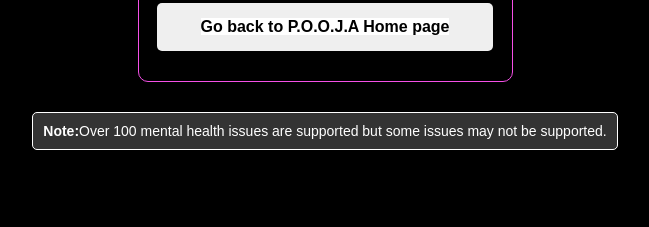
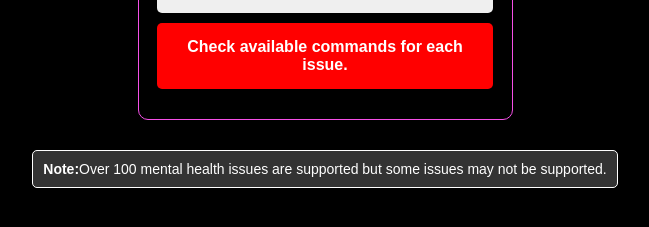
Before and after one commit to Showdownist/poojaai.com, a plain HTML site: page consult.html in a window 1280 px wide. Shown: the part 561-788 px from the top of the page, without its empty margins (315-964 px from the left). Drawn offline with Linux system fonts and the light colour scheme.

Commit message:
Add files via upload

```diff
--- a/consult.html
+++ b/consult.html
@@ -160,6 +160,7 @@
         </div>
         <button class="button" onclick="askPooja() " style="background-color: #f840e0;">Ask P.O.O.J.A</button>
         <button class="button" style="margin-bottom: 10px;";><a href="index.html"style="text-decoration: none; color: black; background-color: white">Go back to P.O.O.J.A Home page</a></button>
+        <button class="button" style="margin-bottom: 10px;background-color: red" ;><a href="list.txt"style="text-decoration: none; color: white; background-color: red">Check available commands for each issue.</a></button>
     </div>
     <div class="note">
         <strong>Note:</strong>Over 100 mental health issues are supported but some issues may not be supported.
```
